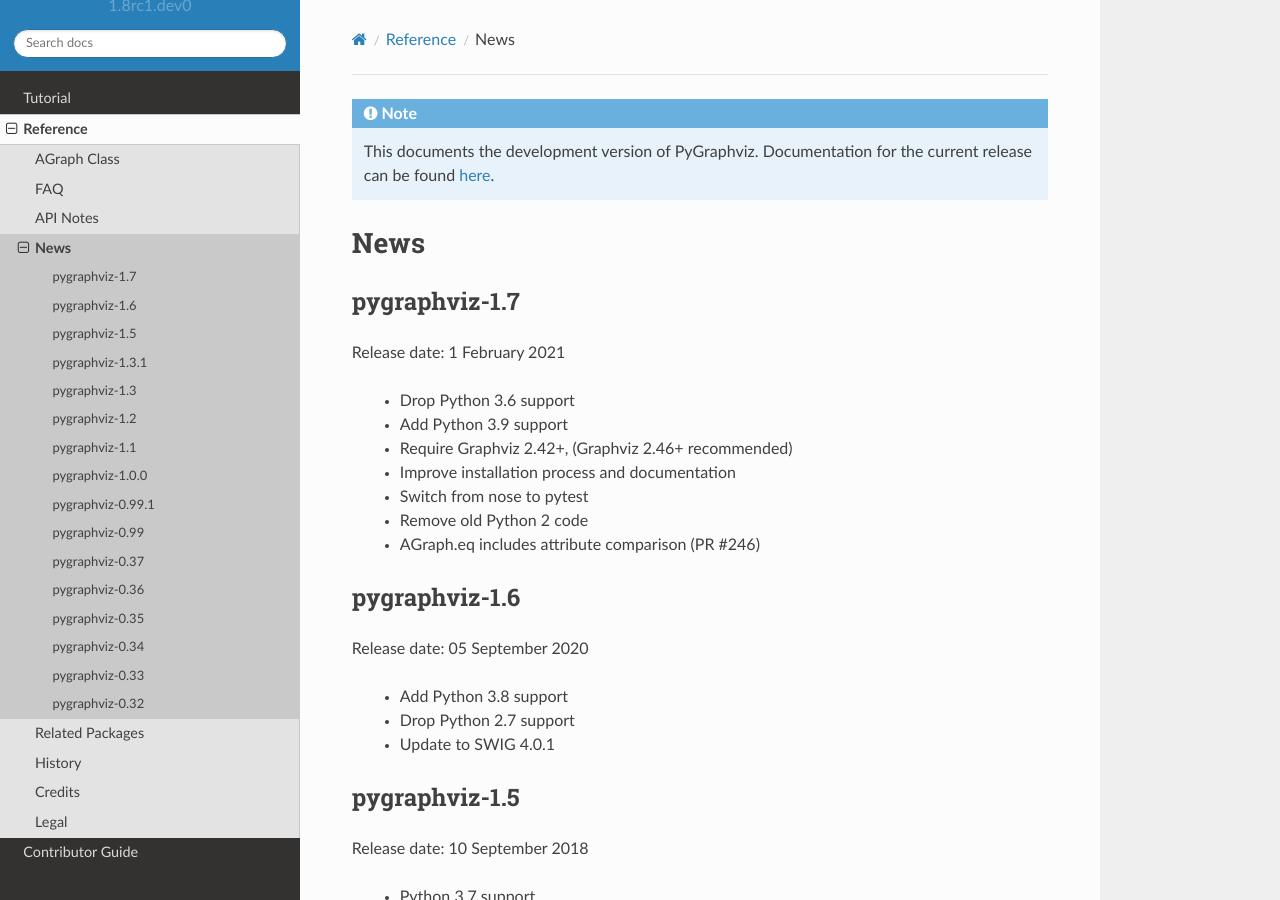
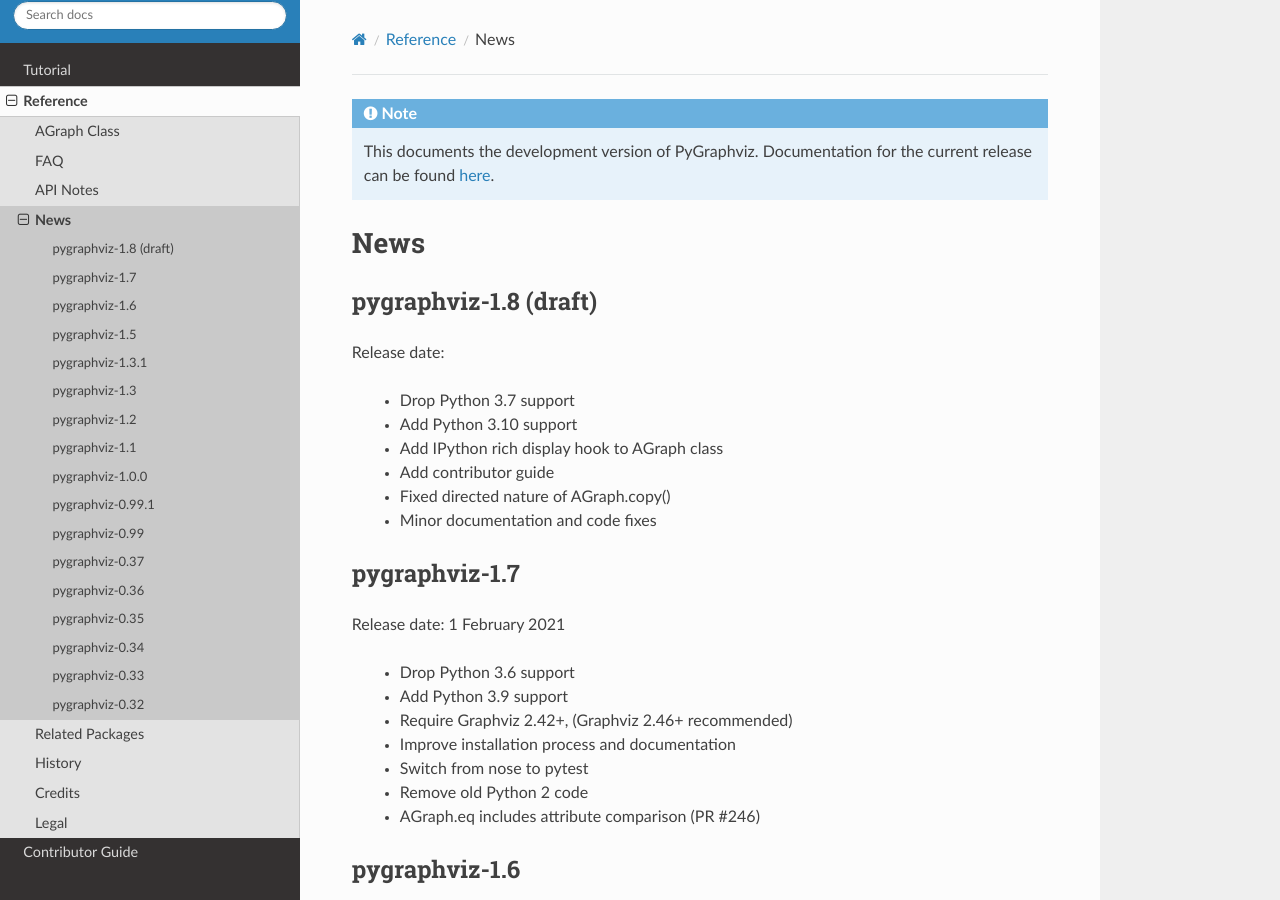
Before and after one commit to pygraphviz/pygraphviz, a Sphinx documentation site: the page built from doc/source/reference/news.rst, in a window 1280 px wide and 900 px high. Built offline with Sphinx 7.4.7 and the Read the Docs theme 2.0.0, drawn with Linux system fonts in a browser that asks for light colours; formulas are drawn with MathJax 3; pages that are not in the unit, such as notebooks, are missing from menus.

Commit message:
Draft release notes

```diff
--- a/doc/source/reference/news.rst
+++ b/doc/source/reference/news.rst
@@ -2,6 +2,18 @@
 
 News
 ====
+
+pygraphviz-1.8 (draft)
+----------------------
+
+Release date:
+
+ - Drop Python 3.7 support
+ - Add Python 3.10 support
+ - Add IPython rich display hook to AGraph class
+ - Add contributor guide
+ - Fixed directed nature of AGraph.copy()
+ - Minor documentation and code fixes
 
 pygraphviz-1.7
 --------------
```
